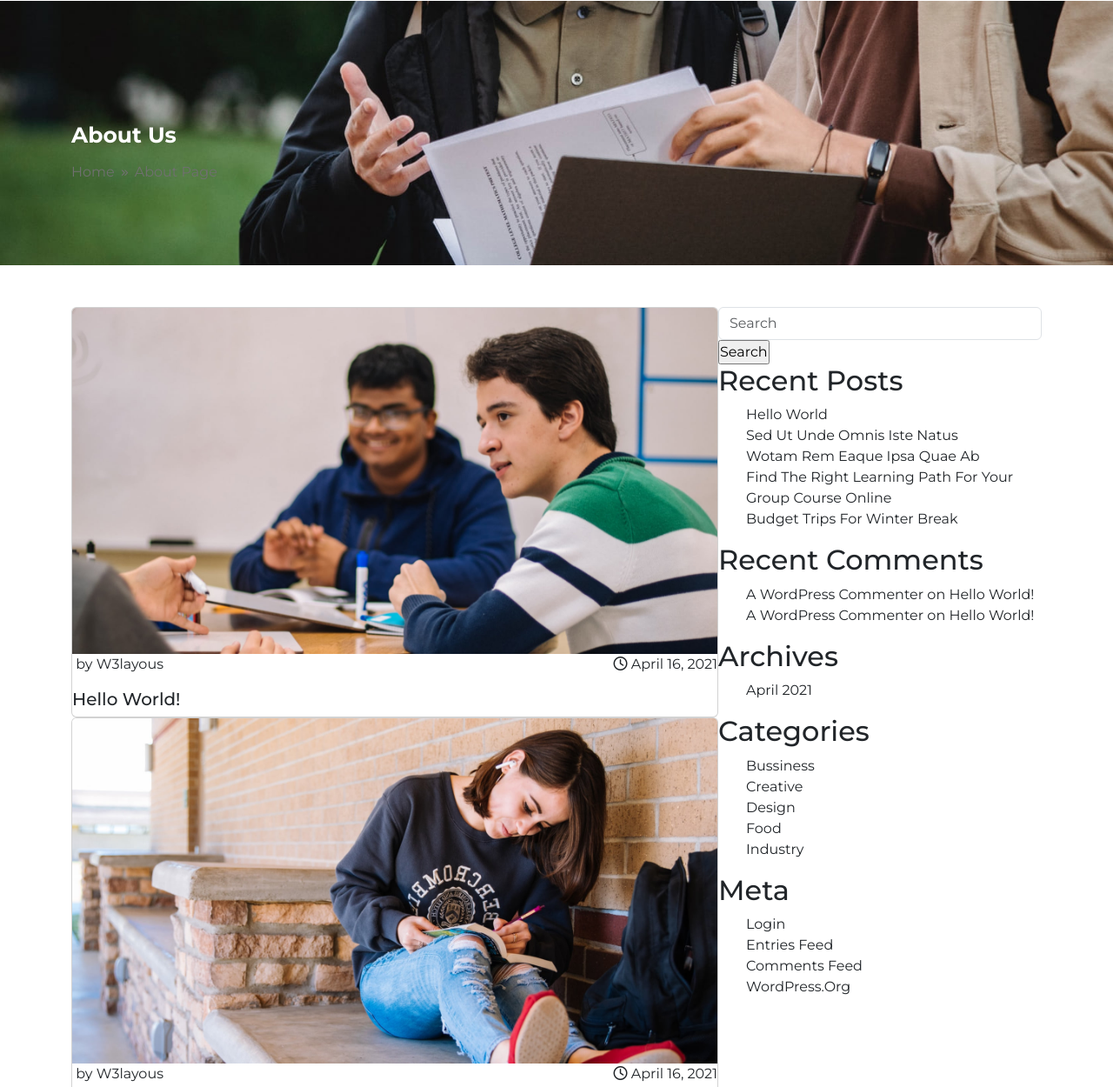
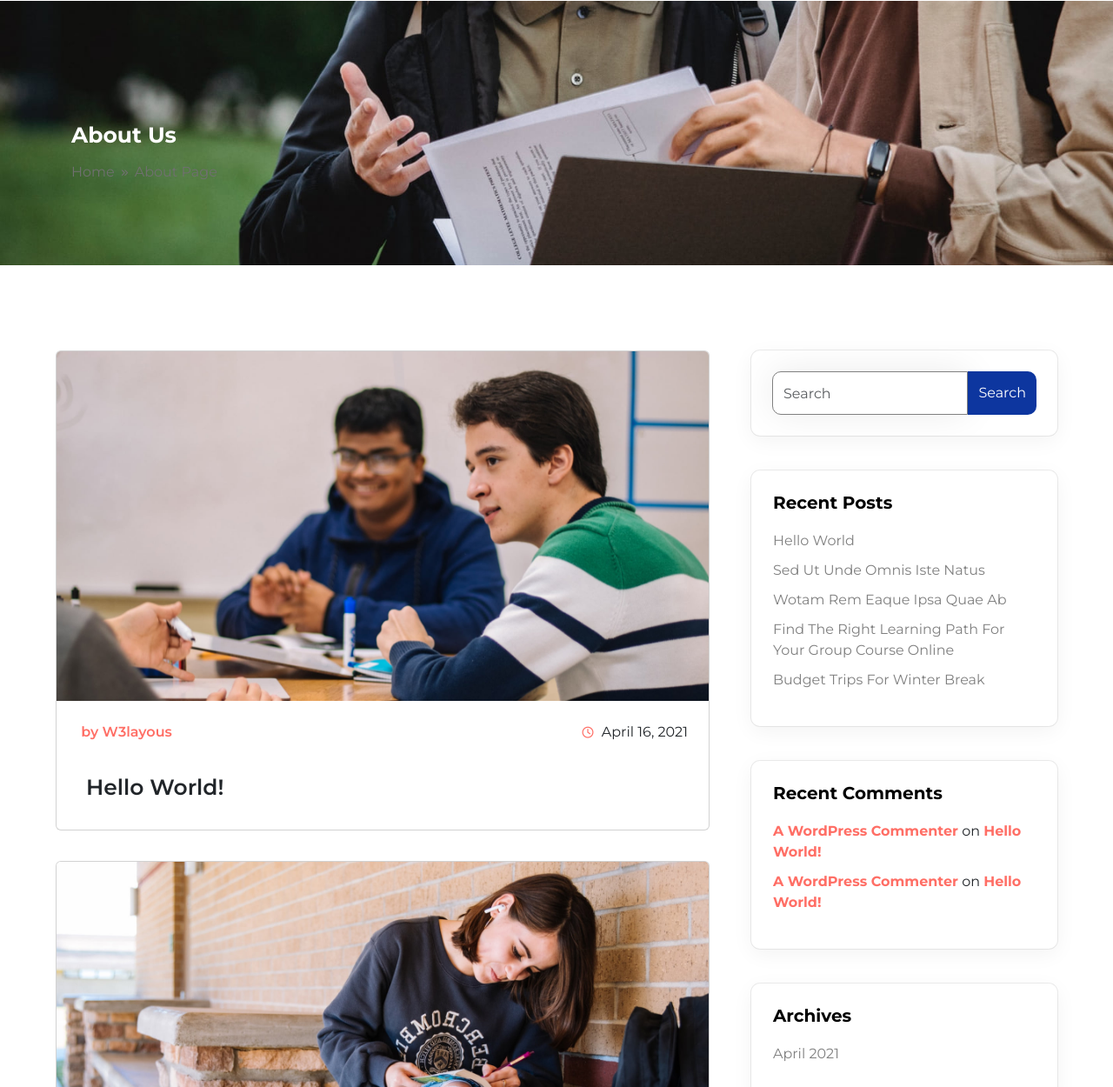
Before and after one commit to longle2609/BC61_Capstone_Studious, a plain HTML site: page pages/blog-posts.html in a window 1280 px wide. Shown: the part 151-1401 px from the top of the page at 87% size. Drawn offline with nearby package versions, Linux system fonts and the light colour scheme; a script that the page names is missing; files whose address does not match are found by name.

Commit message:
update thaipham

```diff
--- a/styles/pages/blog-posts.css
+++ b/styles/pages/blog-posts.css
@@ -14,3 +14,182 @@
     --pink-1: #FF7B73;
     --white-1: #FFFF;
 }
+
+/* blog post  */
+
+main {
+    padding: 50px 0;
+}
+
+main .container {
+    max-width: 1200px;
+    padding: 50px 0;
+}
+
+main .bp_left {
+    padding: 0 24px;
+    margin-bottom: 30px;
+    text-align: left;
+}
+
+.bp_left .bp_card .card {
+    width: 100%;
+    margin-bottom: 35px !important;
+}
+.bp_left {
+    border-radius: 8px;
+    overflow: hidden;
+}
+
+.card .card_body{
+    padding: 24px;
+}
+
+.card_date {
+    margin-bottom: 20px;
+}
+
+.card_body  .date_2 {
+    list-style: none;
+}
+
+.card_body  .date_2 i {
+    font-size: 13px;
+    color: #ff6e65;
+    margin-right: 5px;
+    font-weight: 500;
+}
+
+.card_body  .date_layout a {
+    text-decoration: none;
+    font-weight: 600;
+    color: #ff6e65;
+}
+
+.card .card_body h5 {
+    font-size: 25px;
+    font-weight: 600;
+    line-height: 30px;
+    margin: 10px;
+    transition: 0.5s;
+    cursor: pointer;
+}
+
+.card .card_body h5:hover {
+    color: #ff6e65;
+}
+
+.bp_right {
+    padding: 0 24px;
+}
+
+.bp_right .bp_sticky {
+    top: 0;
+    position: sticky;
+}
+
+.bp_right .input_search {
+    margin-bottom: 40px;
+}
+
+.bp_right .input_search form{
+    display: flex;
+    flex-direction: row;
+    border-radius: 10px;
+    padding: 1.5rem;
+    left: 0;
+    right: 0;
+    top: -170px;
+    margin: 0 auto;
+    box-shadow: rgba(0, 0, 0, 0.05) 0px 6px 24px 0px, rgba(0, 0, 0, 0.08) 0px 0px 0px 1px;
+    z-index: 1000;
+    background: #ffffff;
+}
+
+.bp_right .input_search input[type="search"] {
+    height: 50px;
+    border-radius: 10px 0 0 10px ;
+    box-shadow: 0px -1px 41px 0px rgb(21 22 23 / 8%);
+    outline:none;
+    border-color: gray;
+}
+
+.bp_right .input_search input[type="search"]:focus {
+    border-color: none;
+}
+.bp_right .input_search input[type="submit"] {
+    background-color: #0d369f;
+    border-radius: 0 10px 10px 0;
+    color:white;
+    padding: 12px;
+    border: none;
+    list-style: none;
+    transition: 0.5s;
+}
+
+/* number page  */
+.number_page .page-item:first-child .page-link {
+    border: none;
+    background-color: #ff6e65;
+    color: white;
+    border-radius: 50%;
+    padding: 10px 18px;
+    margin-right: 5px;
+}
+
+.number_page .page-item .page-link{
+    color:black;
+    font-weight: 600;
+    border: none;
+    background-color: white;
+    border-radius: 50%;
+    padding: 10px 18px;
+    margin-right: 5px
+}
+
+.number_page .page-item .page-link:hover {
+    background-color: #ff6e65;
+    color:white;
+}
+
+/* post right  */
+.box_right {
+    padding: 25px;
+    box-shadow: rgba(0, 0, 0, 0.05) 0px 6px 24px 0px, rgba(0, 0, 0, 0.08) 0px 0px 0px 1px;
+    border-radius: 10px;
+    margin-bottom: 40px;
+}
+
+.box_right h2 {
+    font-size: 20px;
+    font-weight: 700;
+    color: black;
+    margin-bottom: 20px;
+}
+
+.box_right ul{
+    padding: 0;
+}
+
+.box_right li {
+    list-style: none;
+    text-decoration: none;
+    margin-bottom: 10px;
+}
+
+.box_right li a{
+    text-decoration: none;
+    color: gray;
+    transition: 0.5s;
+}
+
+.box_right li:hover a {
+    color: #ff6e65;
+    text-decoration: 1px underline #ff6e65;
+}
+
+.box_right li .rcmt {
+    color: #ff6e65;
+    font-weight: 700;
+    font-size: 16px;
+}
```
